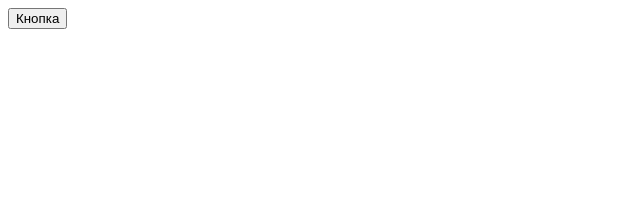
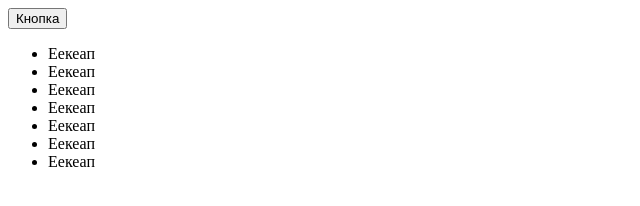
Before and after one commit to Gamleet/TestHtml, a plain HTML site: page index.html in a window 1280 px wide. Shown: the whole page, without its empty margins (0-640 px from the left). Drawn offline with Linux system fonts and the light colour scheme.

Commit message:
новый список

```diff
--- a/index.html
+++ b/index.html
@@ -8,5 +8,14 @@
 </head>
 <body>
     <button>Кнопка</button>
+    <ul>
+        <li>Еекеап</li>
+        <li>Еекеап</li>
+        <li>Еекеап</li>
+        <li>Еекеап</li>
+        <li>Еекеап</li>
+        <li>Еекеап</li>
+        <li>Еекеап</li>
+    </ul>
 </body>
 </html>
```
